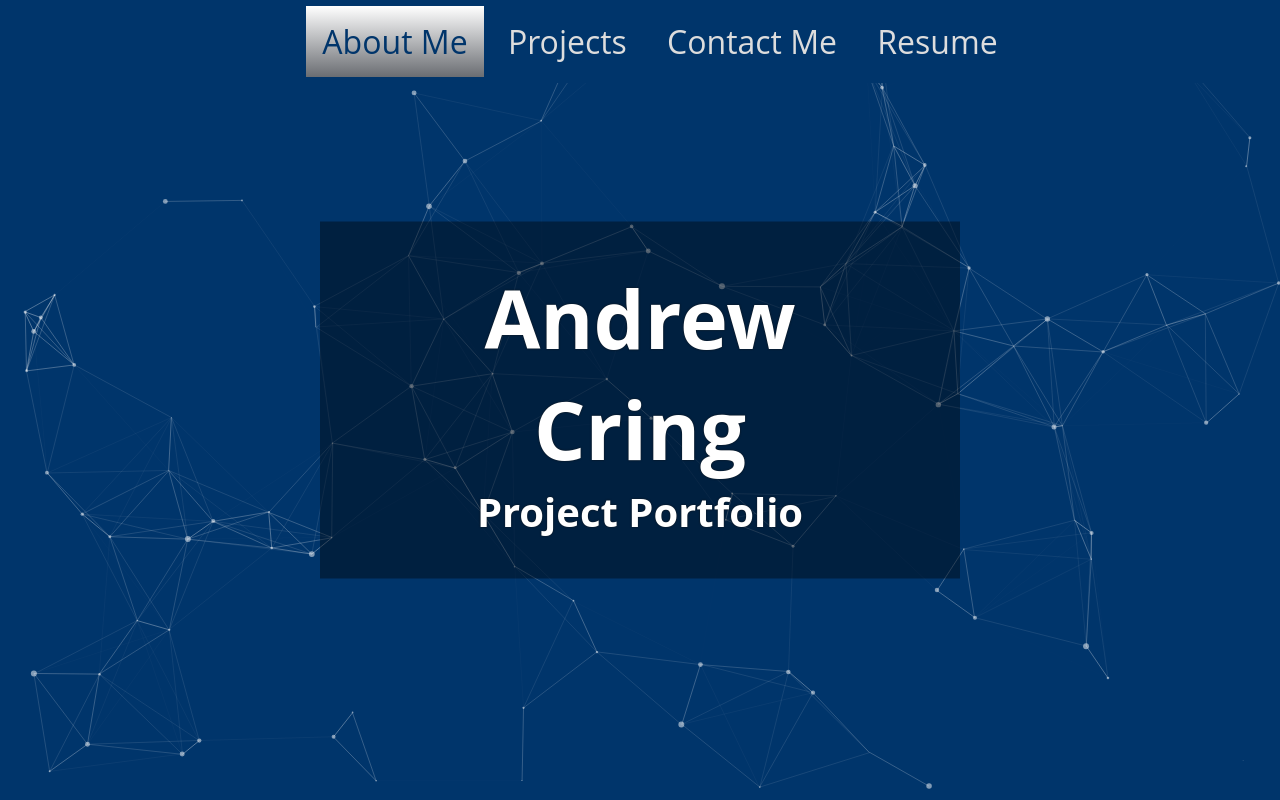
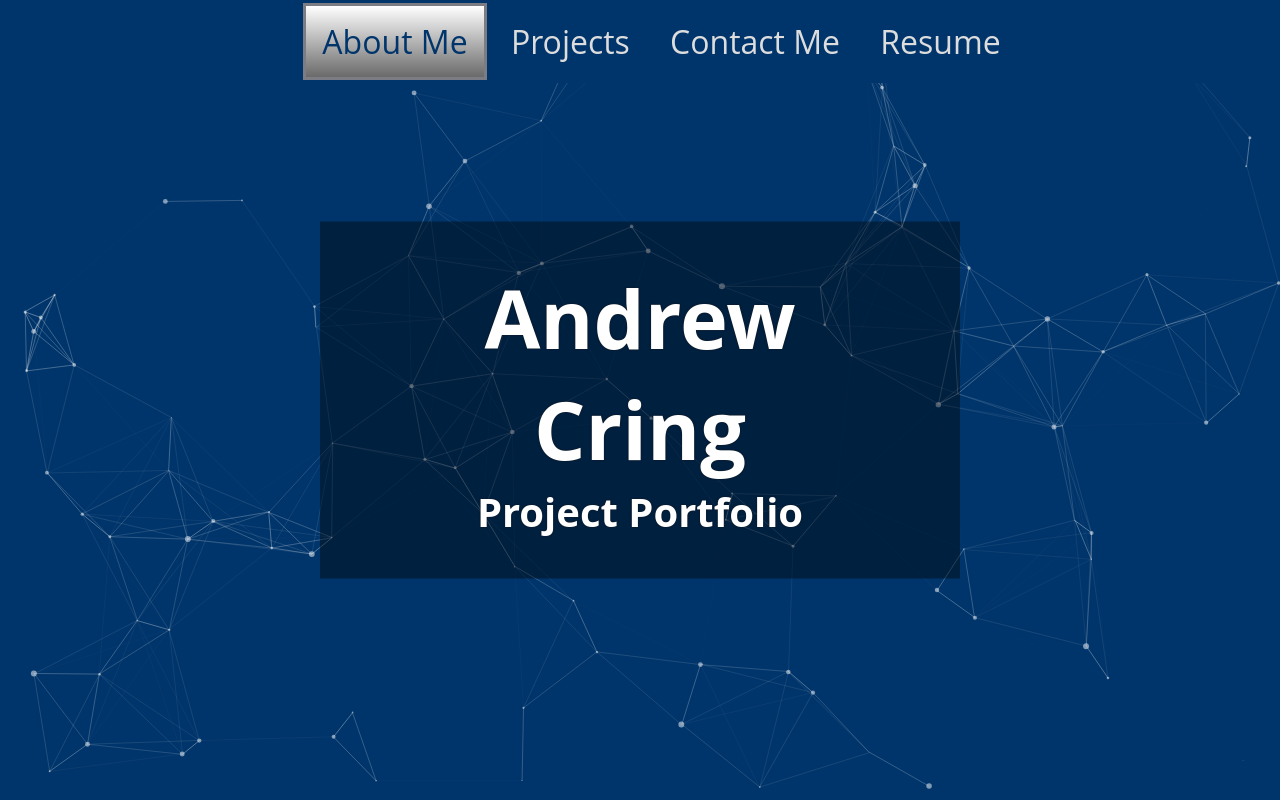
Before and after one commit to ACring17/Project-Porftolio, a plain HTML site: page index.html in a window 1280 px wide. In both pictures the pointer is over the link "About Me". Shown: the top 800 px of the page. Drawn offline with Linux system fonts and the light colour scheme.

Commit message:
Update styles.css
Adjusted some color and added a border for the li buttons

```diff
--- a/styles.css
+++ b/styles.css
@@ -58,8 +58,9 @@ li a {
 
 li a:hover {
     background: rgb(0, 18, 44);
-    background: linear-gradient(0deg, rgb(106, 109, 114) 0%, rgb(255, 255, 255) 100%);
+    background: linear-gradient(0deg, rgb(106, 106, 107) 0%, rgb(255, 255, 255) 100%);
     color: rgb(0, 53, 107);
+    border: solid rgb(124, 124, 133);
 }
 
 hr {
```
